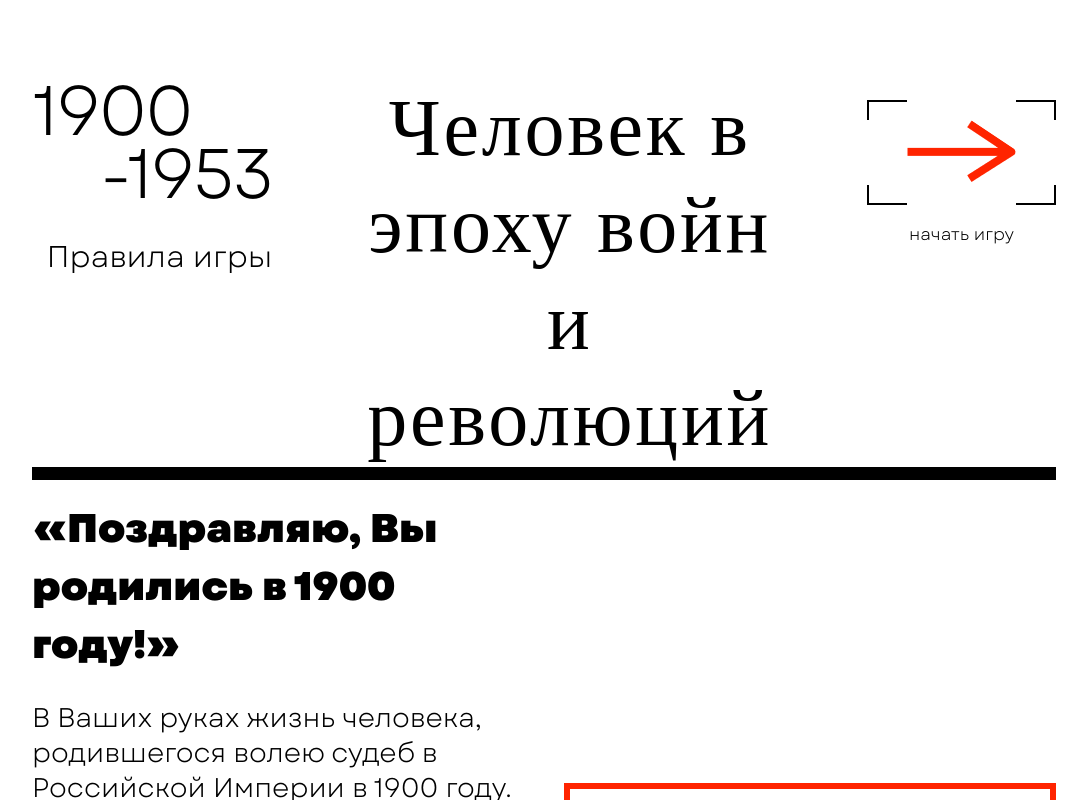
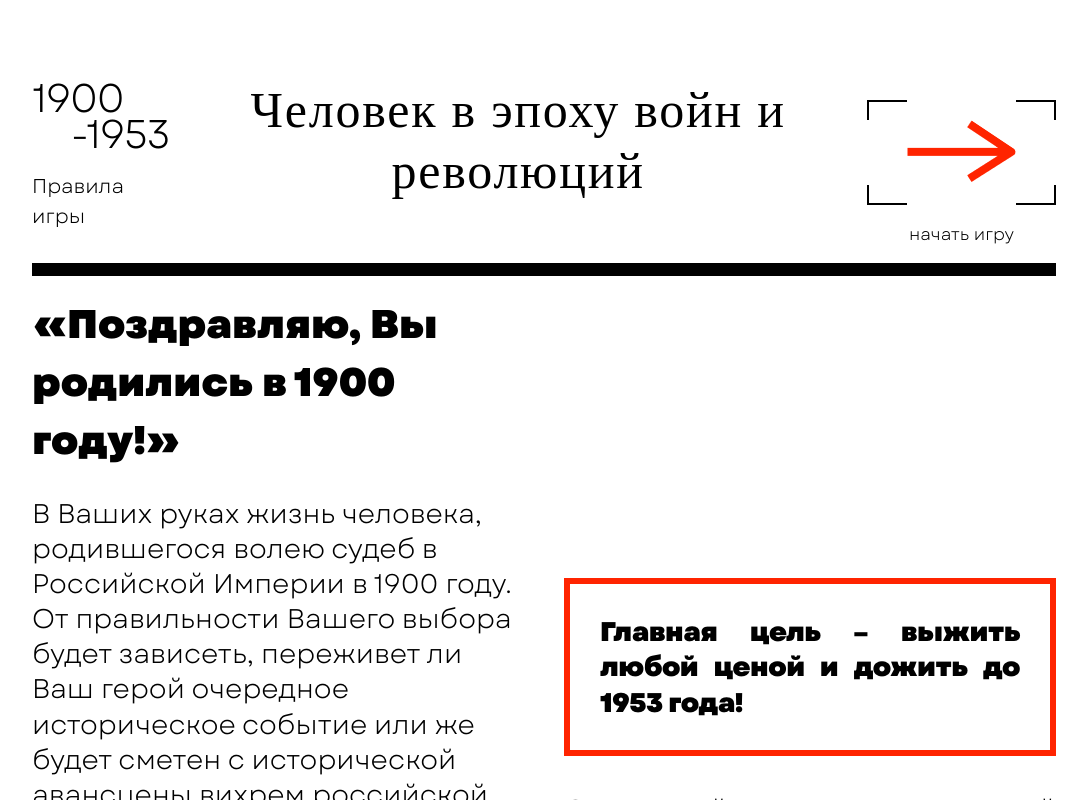
Before and after one commit to abshnko/revolution-game, a React (Create React App) app: page / in a window 1280 px wide. Shown: the top 800 px of the page, without its empty margins (96-1183 px from the left). Built offline with nearby package versions, Linux system fonts and the light colour scheme; a web font is replaced by a local one.

Commit message:
slight design fixes

```diff
--- a/src/styles/main/rules.css
+++ b/src/styles/main/rules.css
@@ -40,16 +40,29 @@
 }
 
 .game-page .rules .upper-part .years div {
-  font-size: 70px;
+  font-size: 60px;
   margin: 0;
   line-height: 90%;
   letter-spacing: -0.03em;
 }
 
+@media (max-width: 1400px) {
+  .game-page .rules .upper-part .years div {
+    font-size: 40px;
+  }
+}
+
 .game-page .rules .upper-part .years p {
-  font-size: 30px;
+  font-size: 25px;
   line-height: 41px;
-  text-align: end;
+  text-align: start;
+}
+
+@media (max-width: 1400px) {
+  .game-page .rules .upper-part .years p {
+    font-size: 20px;
+    line-height: 30px;
+  }
 }
 
 .game-page .rules .upper-part .title {
@@ -58,6 +71,18 @@
   text-align: center;
   letter-spacing: 0.035em;
   font-family: RedOctoberBold;
+}
+
+@media (max-width: 1900px) {
+  .game-page .rules .upper-part .title {
+    font-size: 60px;
+  }
+}
+
+@media (max-width: 1400px) {
+  .game-page .rules .upper-part .title {
+    font-size: 50px;
+  }
 }
 
 .game-page .rules .upper-part .start-button {
--- a/src/styles/main/rules.scss
+++ b/src/styles/main/rules.scss
@@ -30,15 +30,25 @@
       gap: 4rem;
       .years {
         div {
-          font-size: 70px;
+          font-size: 60px;
           margin: 0;
           line-height: 90%;
           letter-spacing: -0.03em;
+
+          @media (max-width: 1800px) {
+          }
+          @media (max-width: 1400px) {
+            font-size: 40px;
+          }
         }
         p {
-          font-size: 30px;
+          font-size: 25px;
           line-height: 41px;
-          text-align: end;
+          text-align: start;
+          @media (max-width: 1400px) {
+            font-size: 20px;
+            line-height: 30px;
+          }
         }
       }
       .title {
@@ -47,6 +57,12 @@
         text-align: center;
         letter-spacing: 0.035em;
         font-family: RedOctoberBold;
+        @media (max-width: 1900px) {
+          font-size: 60px;
+        }
+        @media (max-width: 1400px) {
+          font-size: 50px;
+        }
       }
       .start-button {
         text-align: center;
```
Also changed, not shown: 2 other files (tests, documents, lock files or other folders).
